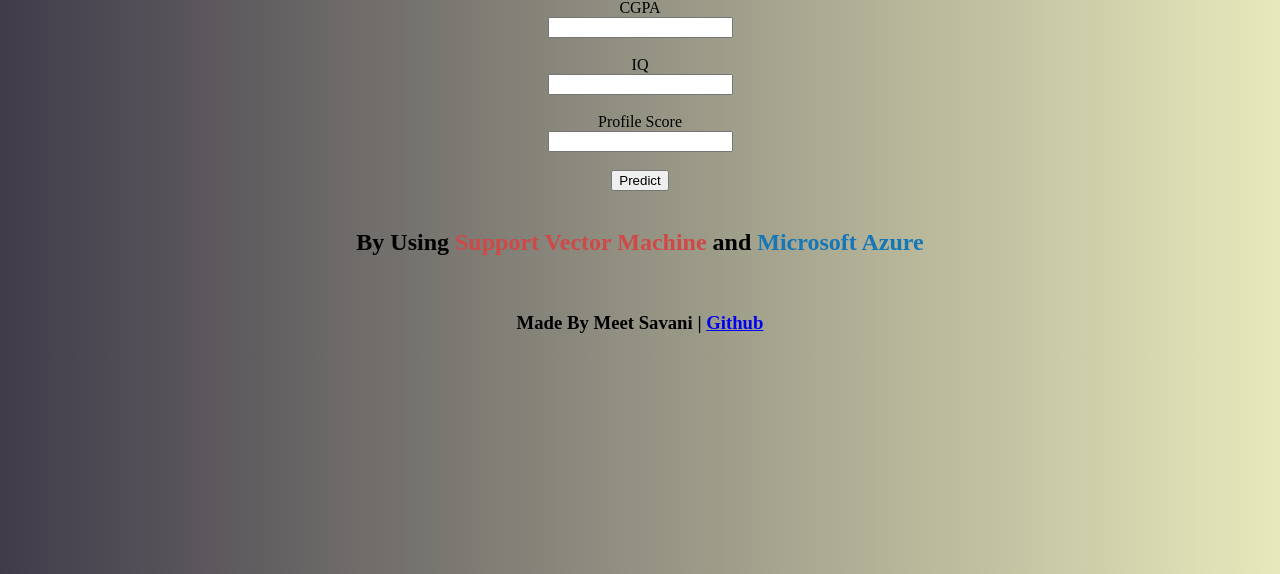
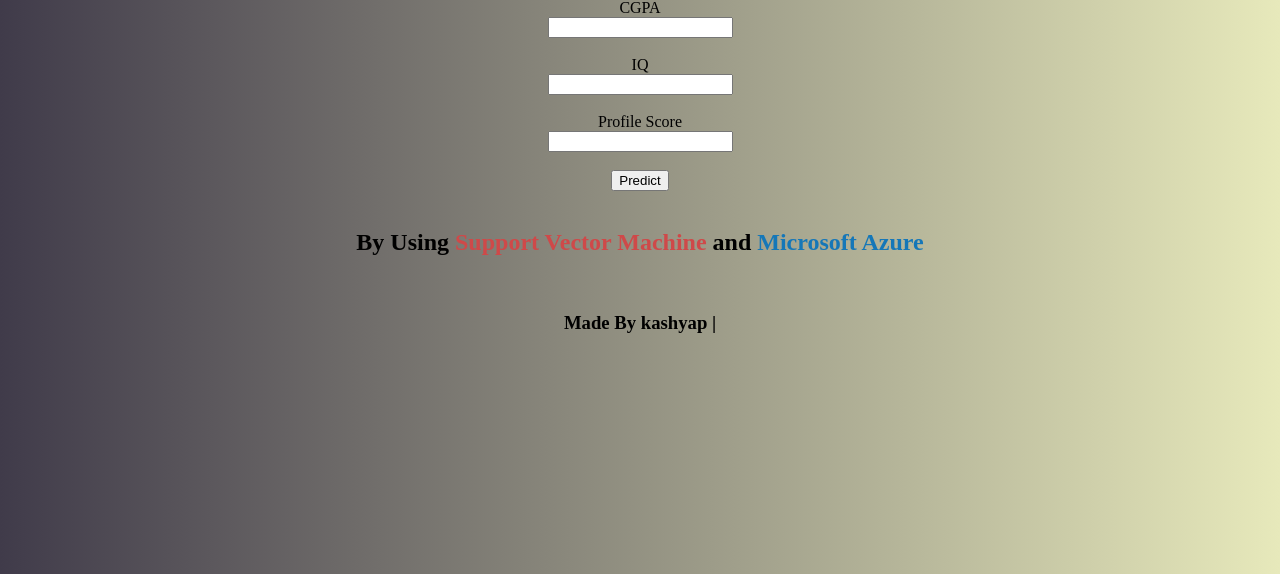
Before and after one commit to kashyapkyada/student, a Flask app: page / in a window 1280 px wide. Shown: the part 81-655 px from the top of the page. Run offline with Flask 2, Linux system fonts and the light colour scheme; parts of the project's set-up code (start-up, migrations or seed data) failed here and were passed over.

Commit message:
Update index.html

```diff
--- a/templates/index.html
+++ b/templates/index.html
@@ -29,7 +29,7 @@
         <center>
  <h2>By Using <b style="color: rgb(207, 73, 73);">Support Vector Machine</b> and <b style="color: rgb(21, 119, 184);">Microsoft Azure</b></h2>
 <br>
-<h3>Made By Meet Savani | <a href="https://www.github.com/meet78/" target="_blank">Github</a></h3>
+<h3>Made By kashyap | </h3>
 
 </center>
 
```
